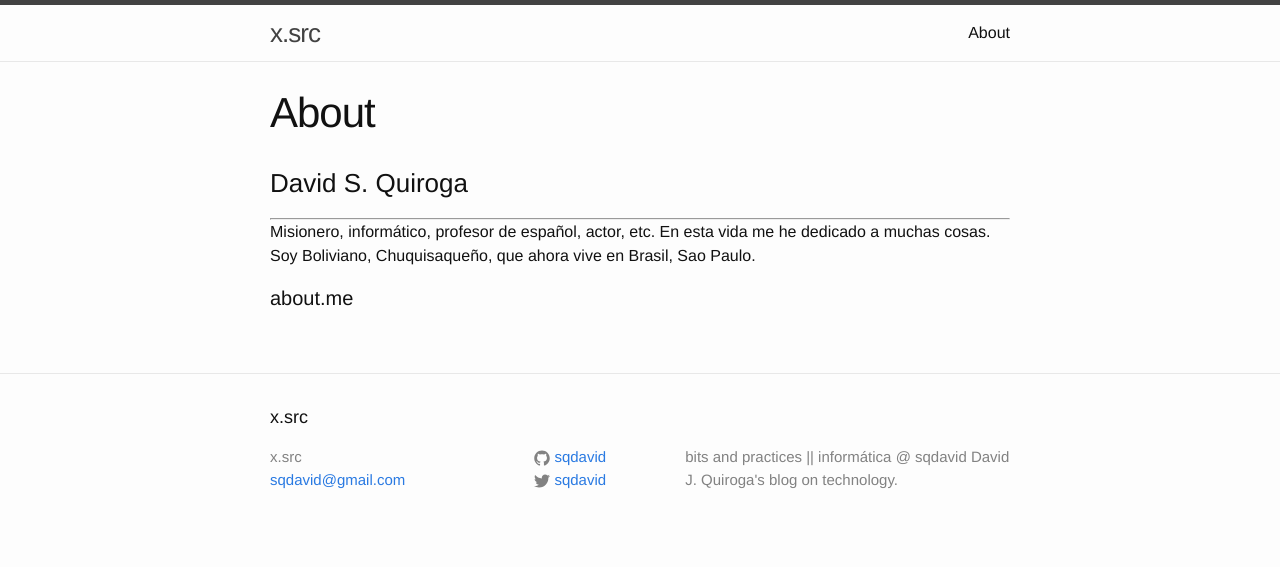
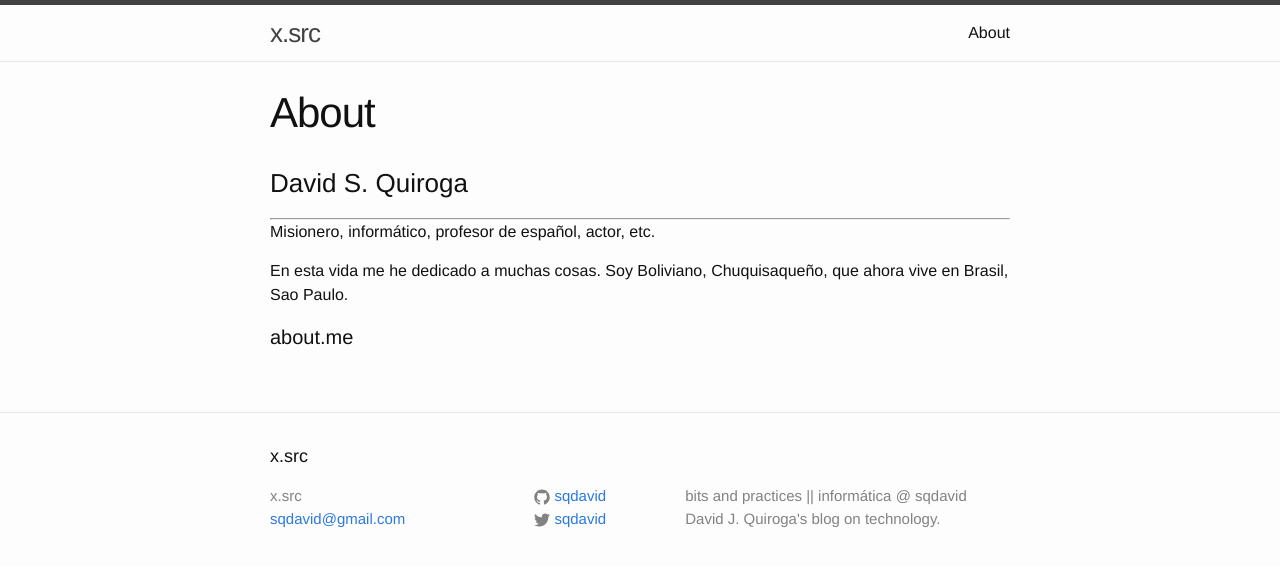
Before and after one commit to sqdavid/xsrc.arcamo.org, a Jekyll site: the page built from src/about.md, in a window 1280 px wide. Shown: the top 567 px of the page. Built offline with Jekyll 4.4.1, drawn with Linux system fonts in a browser that asks for light colours; a script that is not in the unit is left out.

Commit message:
some layout bugs before 0.2

```diff
--- a/_config.yml
+++ b/_config.yml
@@ -3,6 +3,7 @@ title: x.src
 email: sqdavid@gmail.com
 description: > # this means to ignore newlines until "baseurl:"
   bits and practices   ||   informática @ sqdavid
+description2: >
   David J. Quiroga's blog on technology.
 baseurl: "" # the subpath of your site, e.g. /blog/
 url: "http://xsrc.arcamo.org" # the base hostname & protocol for your site
--- a/src/_includes/footer.html
+++ b/src/_includes/footer.html
@@ -46,7 +46,10 @@
       </div>
 
       <div class="footer-col  footer-col-3">
-        <p class="text">{{ site.description }}</p>
+        <ul class="contact-list">
+          <li>{{ site.description }}</li>
+          <li>{{ site.description2 }}</li>
+        </ul>
       </div>
     </div>
 
--- a/src/about.md
+++ b/src/about.md
@@ -7,8 +7,12 @@ permalink: /about/
 ### David S. Quiroga
 
 ---
-Misionero, informático, profesor de español, actor, etc. En esta vida me he dedicado a muchas cosas.
+Misionero, informático, profesor de español, actor, etc.
+
+En esta vida me he dedicado a muchas cosas.
 Soy Boliviano, Chuquisaqueño, que ahora vive en Brasil, Sao Paulo.
 
 #### about.me
-<script src="//about.me/embed/davidquiroga?headline=0&amp;style=site"></script>
+<div class="footer-col  footer-col-1">
+  <script src="//about.me/embed/davidquiroga?headline=0&amp"></script>
+</div>
```
